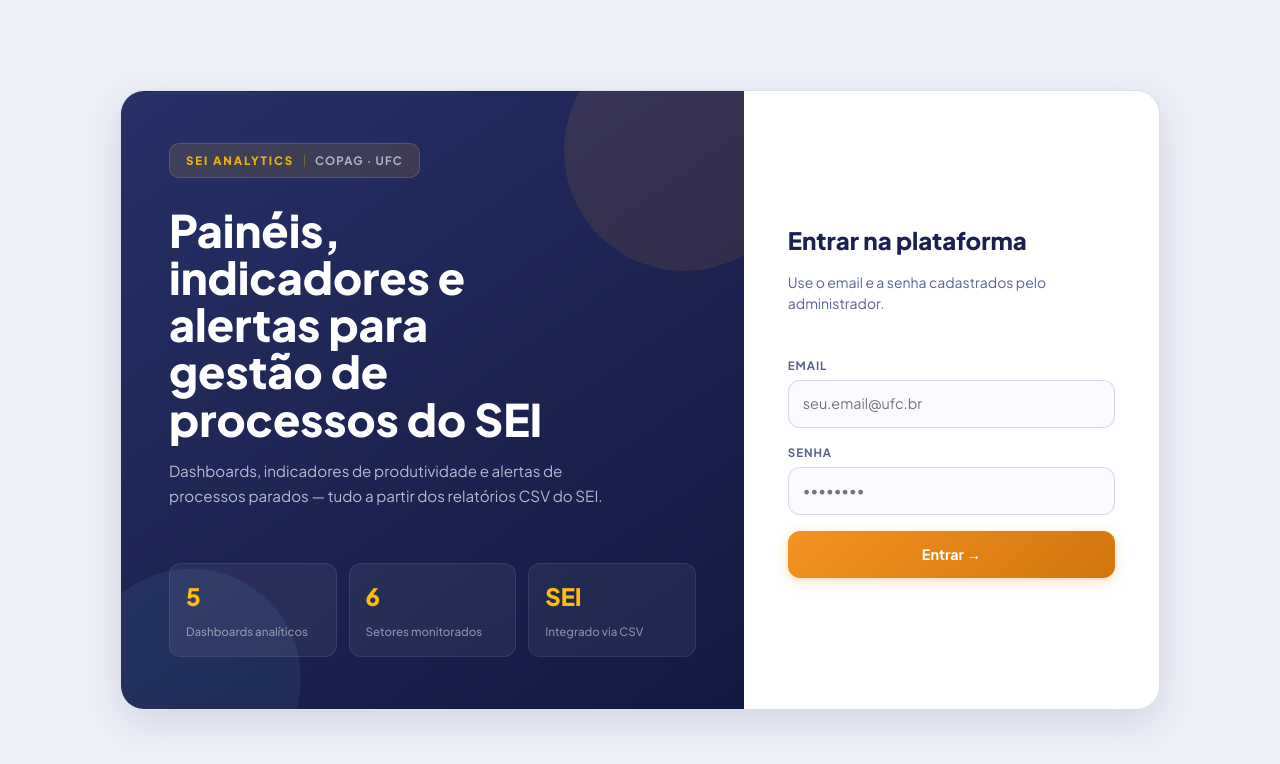
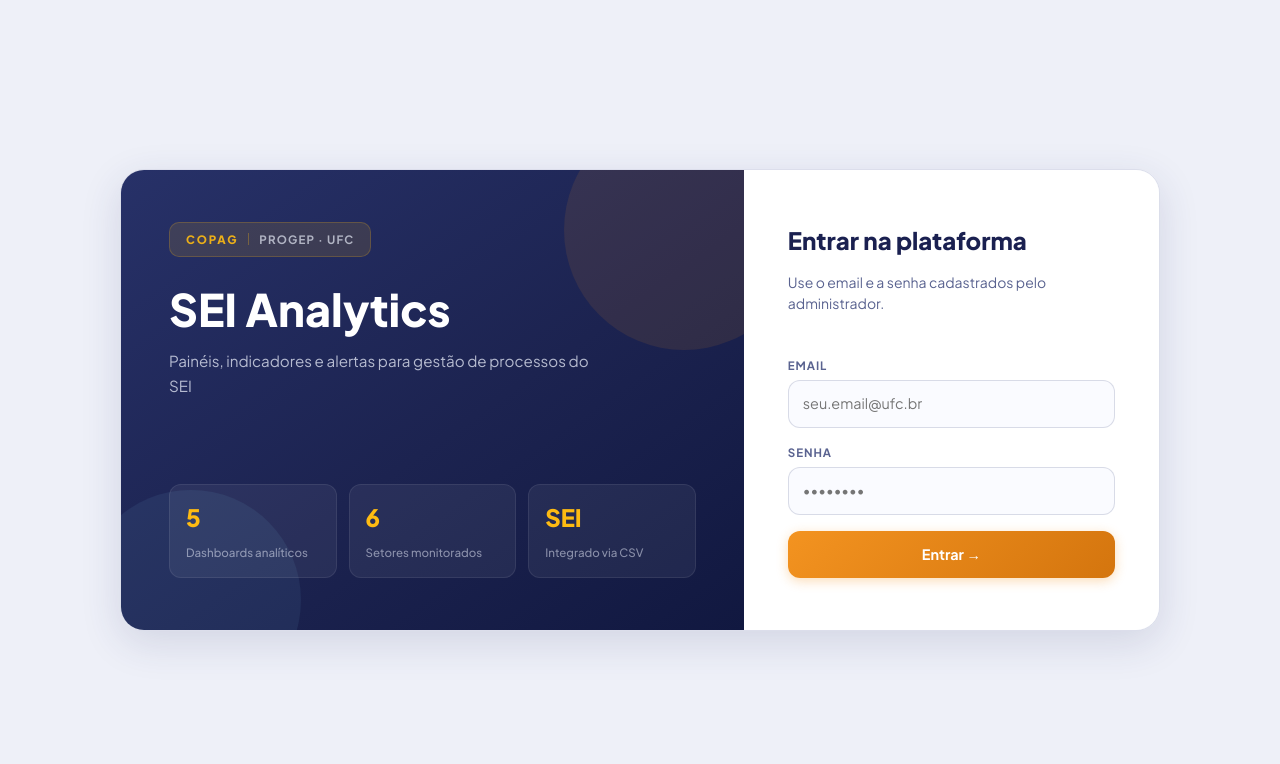
Before and after one commit to copag-progep/bi-copag, a React (Vite) app in the folder frontend/: page /login in a window 1280 px wide. Shown: the top 764 px of the page. Built offline with nearby package versions, Linux system fonts and the light colour scheme; no server answers.

Commit message:
fix: ajustar texto da capa de login

```diff
--- a/frontend/src/pages/LoginPage.jsx
+++ b/frontend/src/pages/LoginPage.jsx
@@ -34,14 +34,13 @@
         <div className="auth-copy">
           <div>
             <div className="auth-badge">
-              <span className="badge-title">SEI Analytics</span>
+              <span className="badge-title">COPAG</span>
               <span className="badge-divider" />
-              <span className="badge-sub">COPAG · UFC</span>
+              <span className="badge-sub">PROGEP · UFC</span>
             </div>
-            <h1>Painéis, indicadores e alertas para gestão de processos do SEI</h1>
+            <h1>SEI Analytics</h1>
             <p className="auth-desc">
-              Dashboards, indicadores de produtividade e alertas de processos
-              parados — tudo a partir dos relatórios CSV do SEI.
+              Painéis, indicadores e alertas para gestão de processos do SEI
             </p>
           </div>
           <div className="auth-stats">
```
